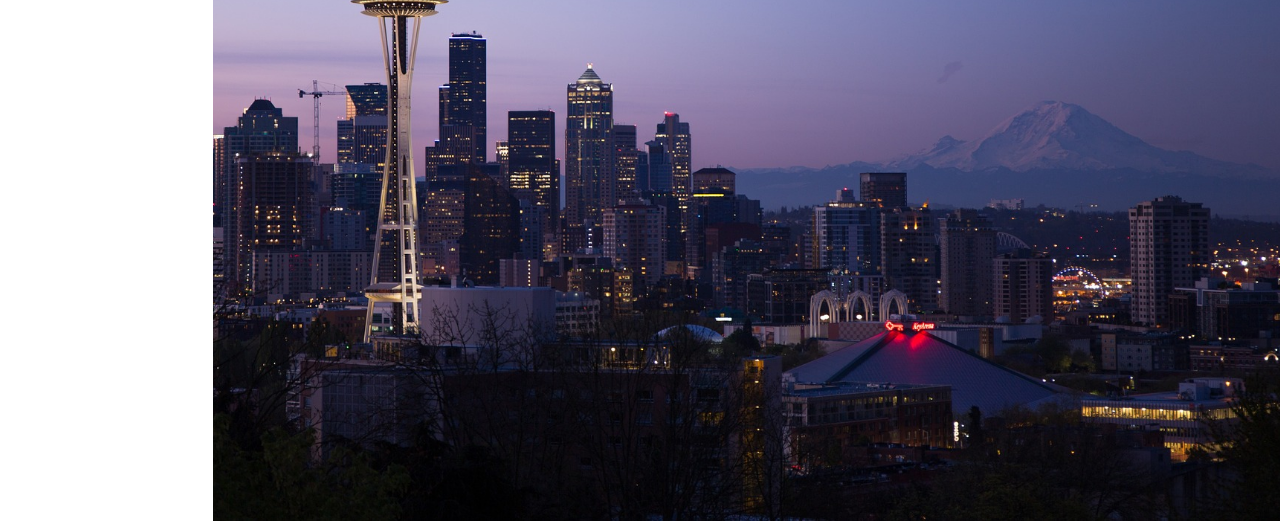
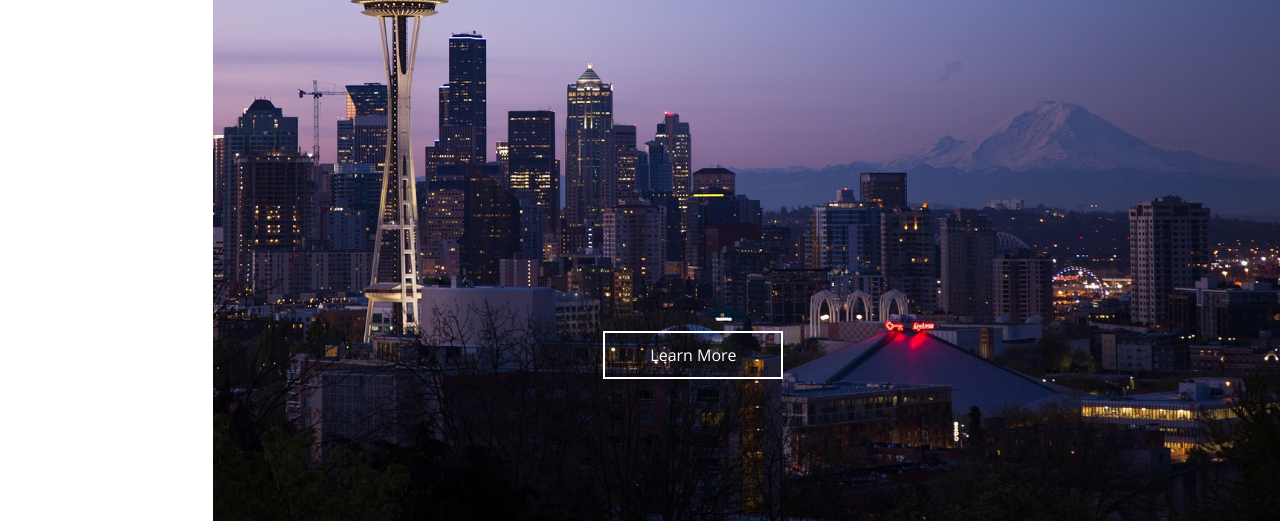
Before and after one commit to nmkettler/lat-48-pub, a Gatsby site: page / in a window 1280 px wide. Shown: the part 279-800 px from the top of the page. Built offline with nearby package versions, Linux system fonts and the light colour scheme; Gatsby itself is replaced by a stand-in of ours.

Commit message:
adding learn more cta

```diff
--- a/src/components/about-us/all-services/contact-service.js
+++ b/src/components/about-us/all-services/contact-service.js
@@ -10,7 +10,7 @@ class Contact extends Component {
           <p className='contact-icon'><FontAwesomeIcon icon={faEnvelope} size='3x' /></p>
           <h1>Have a question?</h1>
           <div className='email-wrapper'>
-            <a href="mailto:someone@yoursite.com?subject=Latitude 48 Question">
+            <a href="mailto:info@latitude-48.com?subject=Latitude 48 Question">
               <p className='text-center contact-footer-txt'>Send us an email</p>
             </a>
           </div>
--- a/src/components/contact/index.js
+++ b/src/components/contact/index.js
@@ -25,7 +25,7 @@ class Contact extends Component {
           </div>
           <div className='contact-page-footer'>
             <div className='email-page-wrapper'>
-              <a href="mailto:someone@yoursite.com?subject=Latitude 48 Question">
+              <a href="mailto:info@latitude-48.com?subject=Latitude 48 Question">
                 <p className='text-center contact-page-footer-txt'>Send us an email</p>
                 {/* <FontAwesomeIcon icon={faEnvelope} size="6x" /> */}
               </a>
--- a/src/components/home/home-style.css
+++ b/src/components/home/home-style.css
@@ -29,6 +29,36 @@
   color: #fff;
   text-align: center;
   line-height: inherit;
+}
+
+/* Learn More CTA */
+
+.learn-more-home {
+  margin: 0px auto;
+  padding-top: 80%;
+}
+.learn-more-wrapper {
+  width: 180px;
+  text-decoration: none;
+}
+.learn-more-wrapper a {
+  text-decoration: none;
+}
+
+.learn-more-wrapper .home-page-learn-more-txt {
+  padding: 10px;
+  border: 2px solid #fff;
+  transition: 0.5s all;
+}
+
+.learn-more-wrapper .home-page-learn-more-txt:hover {
+  background: #070f13;
+  color: #fff;
+}
+
+.home-page-learn-more-txt {
+  /* font-size: 20px; */
+  color: #fff;
 }
 
 @media only screen and (min-device-width : 320px) and (max-device-width : 320px) {
--- a/src/components/home/index.js
+++ b/src/components/home/index.js
@@ -15,6 +15,15 @@ class HomePage extends Component {
                   <h1 className='main-comp-title'>Latitude 48 Engineering</h1>
                 </div>
               </div>
+              <div className='row'>
+                <div className='learn-more-home'>
+                  <div className='learn-more-wrapper'>
+                    <Link to='/about' href='/about'>
+                      <p className='text-center home-page-learn-more-txt'>Learn More</p>
+                    </Link>
+                  </div>
+                </div>
+              </div>
             </div>
           </div>
         </div>
--- a/src/components/layouts/menu/footer-links.js
+++ b/src/components/layouts/menu/footer-links.js
@@ -64,7 +64,7 @@ class MenuFooterLinks extends Component {
               className='nav-item soc-media-icon col-sm-4'
               id='envelope-icon'
               key='envelope-icon'>
-              <a href="mailto:someone@yoursite.com?subject=Latitude 48 Question">
+              <a href="mailto:info@latitude-48.com?subject=Latitude 48 Question">
                 <FontAwesomeIcon icon={faEnvelope} size='2x' />
               </a>
             </div>
```
